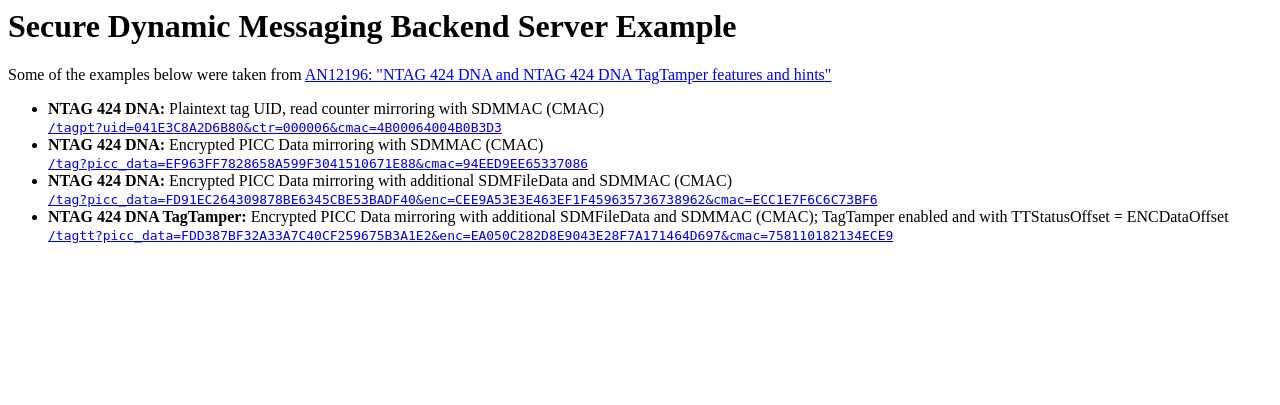
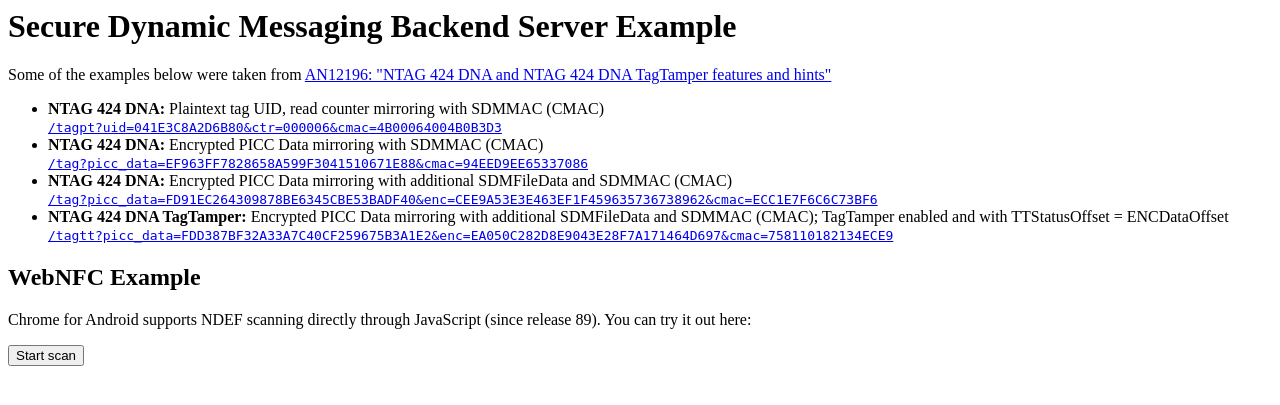
Before and after one commit to nfc-developer/sdm-backend, a Flask app: page / in a window 1280 px wide. Shown: the top 405 px of the page. Run offline with Flask 2, Linux system fonts and the light colour scheme.

Commit message:
Update sdm_main.html

```diff
--- a/templates/sdm_main.html
+++ b/templates/sdm_main.html
@@ -24,5 +24,39 @@ hints"</a></p>
         <code>/tagtt?picc_data=FDD387BF32A33A7C40CF259675B3A1E2&enc=EA050C282D8E9043E28F7A171464D697&cmac=758110182134ECE9</code>
     </a></li>
 </ul>
+
+<h2>WebNFC Example</h2>
+<p>Chrome for Android supports NDEF scanning directly through JavaScript (since release 89). You can try it out here:</p>
+
+<button id="scanBtn">Start scan</button>
+
+<div id="scanResult"></div>
+
+<script>
+  log = alert;
+  var scanBtn = document.getElementById('scanBtn');
+
+  scanBtn.addEventListener("click", async () => {
+  try {
+    const ndef = new NDEFReader();
+    await ndef.scan();
+    scanBtn.innerText = "Please tap the tag...";
+    scanBtn.setAttribute('disabled', 'disabled');
+
+    ndef.addEventListener("readingerror", () => {
+      log("Argh! Cannot read data from the NFC tag. Try another one?");
+    });
+
+    ndef.addEventListener("reading", ({ message, serialNumber }) => {
+      var url = new URL(new TextDecoder("utf-8").decode(message.records[0].data));
+      var path = url.pathname + "?" + url.searchParams.toString() + "&output=json";
+      var res = await fetch(path);
+      alert(JSON.stringify(await res.json()));
+    });
+  } catch (error) {
+    log("Argh! " + error);
+  }
+});
+</script>
 </body>
 </html>
```
